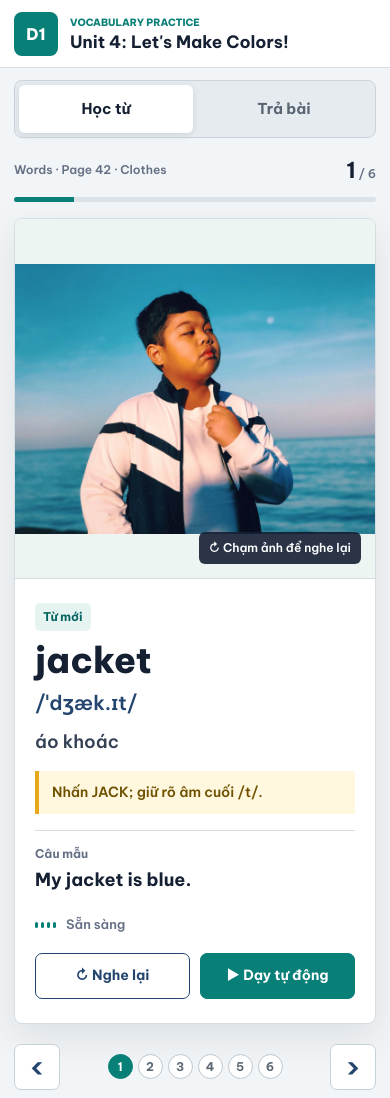
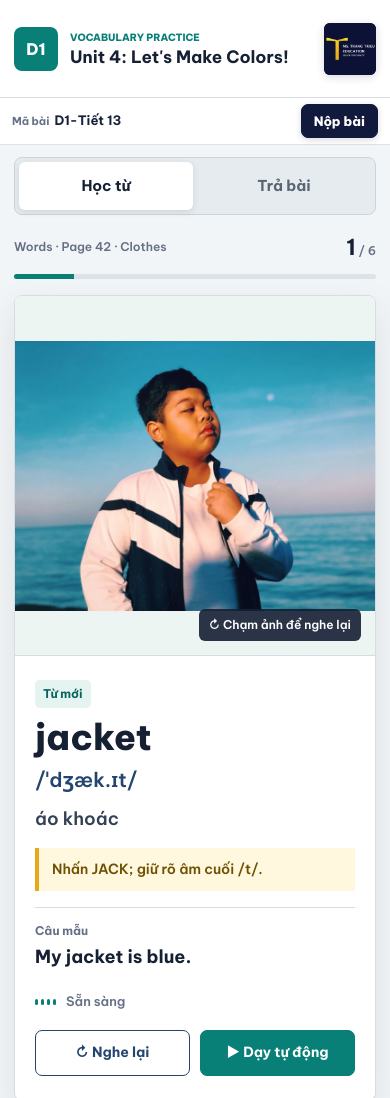
Before and after one commit to mstrangtrieueducation-droid/wpykq2j, a plain HTML site: page index.html in a window 390 px wide. Shown: the top 1098 px of the page. Drawn offline with Linux system fonts and the light colour scheme.

Commit message:
Publish updated encoded learning sites

```diff
--- a/index.html
+++ b/index.html
@@ -8,7 +8,131 @@
     <title>Discover 1 - Unit 4: Let&#39;s Make Colors! | Vocabulary Practice</title>
     <meta name="description" content="Học và trả bài từ vựng Clothes, Unit 4, Oxford Discover 1.">
     <link rel="stylesheet" href="styles.css?v=20260805-waveform-hires">
-  </head>
+    <style data-official-brand>
+    header:has(> .official-brand-signature),
+    section.hero:has(> .official-brand-signature) {
+      position: relative;
+      min-height: 98px;
+    }
+
+    .official-brand-signature {
+      width: 82px;
+      height: 82px;
+      flex: 0 0 auto;
+      position: absolute;
+      top: 50%;
+      left: 50%;
+      transform: translate(-50%, -50%);
+      overflow: hidden;
+      border-radius: 6px;
+      background: #0d1435;
+      box-shadow: 0 2px 8px rgba(13, 20, 53, 0.16);
+      pointer-events: none;
+    }
+
+    .official-brand-signature img {
+      display: block;
+      width: 103px;
+      max-width: none;
+      height: 103px;
+      transform: translate(-10px, -8px);
+    }
+
+    @media (max-width: 680px) {
+      .official-brand-signature {
+        width: 52px;
+        height: 52px;
+        position: static;
+        margin-left: auto;
+        transform: none;
+        border-radius: 6px;
+      }
+
+      .official-brand-signature img {
+        width: 65px;
+        height: 65px;
+        transform: translate(-6px, -5px);
+      }
+    }
+  </style>
+  <style data-google-form-submission>
+    .official-submission-bar {
+      min-height: 50px;
+      display: flex;
+      align-items: center;
+      justify-content: center;
+      gap: 14px;
+      padding: 7px 16px;
+      border-bottom: 1px solid rgba(80, 92, 112, 0.18);
+      background: rgba(255, 255, 255, 0.97);
+      color: #17213a;
+      font-family: inherit;
+    }
+
+    .official-submission-code {
+      display: flex;
+      align-items: baseline;
+      gap: 7px;
+      font-weight: 700;
+    }
+
+    .official-submission-code small {
+      color: #657086;
+      font-size: 12px;
+      font-weight: 700;
+    }
+
+    .official-submission-button {
+      min-height: 36px;
+      display: inline-flex;
+      align-items: center;
+      justify-content: center;
+      padding: 7px 15px;
+      border: 1px solid #111a3d;
+      border-radius: 7px;
+      background: #111a3d;
+      color: #fff;
+      font-size: 14px;
+      font-weight: 800;
+      line-height: 1;
+      text-decoration: none;
+      box-shadow: 0 2px 6px rgba(17, 26, 61, 0.16);
+    }
+
+    .official-submission-button:hover {
+      background: #202b54;
+    }
+
+    .official-submission-button:focus-visible {
+      outline: 3px solid rgba(17, 26, 61, 0.28);
+      outline-offset: 2px;
+    }
+
+    @media (max-width: 520px) {
+      .official-submission-bar {
+        min-height: 46px;
+        justify-content: space-between;
+        gap: 9px;
+        padding: 6px 12px;
+      }
+
+      .official-submission-code {
+        gap: 5px;
+        font-size: 13px;
+      }
+
+      .official-submission-code small {
+        font-size: 11px;
+      }
+
+      .official-submission-button {
+        min-height: 34px;
+        padding: 7px 12px;
+        font-size: 13px;
+      }
+    }
+  </style>
+</head>
   <body>
     <div class="shell">
       <header class="topbar">
@@ -19,7 +143,14 @@
             <h1>Unit 4: Let&#39;s Make Colors!</h1>
           </div>
         </div>
-      </header>
+            <div class="official-brand-signature" role="img" aria-label="Ms. Trang Trieu Education">
+        <img src="assets/brand/logo-official.webp" alt="" width="1600" height="1600">
+      </div>
+    </header>
+    <div class="official-submission-bar" data-assignment-code="D1-Tiết 13">
+      <span class="official-submission-code"><small>Mã bài</small> D1-Tiết 13</span>
+      <a class="official-submission-button" href="https://docs.google.com/forms/d/e/1FAIpQLSetEpGYTGQMs7qJpIYEWa6GAOxSvW6NyLU6pugTin7ABsE5nA/viewform?usp=pp_url&entry.365831245=D1-Ti%E1%BA%BFt+13" target="_blank" rel="noopener">Nộp bài</a>
+    </div>
       <nav class="mode-nav" aria-label="Chọn phần học">
         <div class="mode-tabs">
           <button class="is-active" type="button" data-mode="learn">Học từ</button>
```
Also changed, not shown: assets/brand/logo-official.webp (added).
